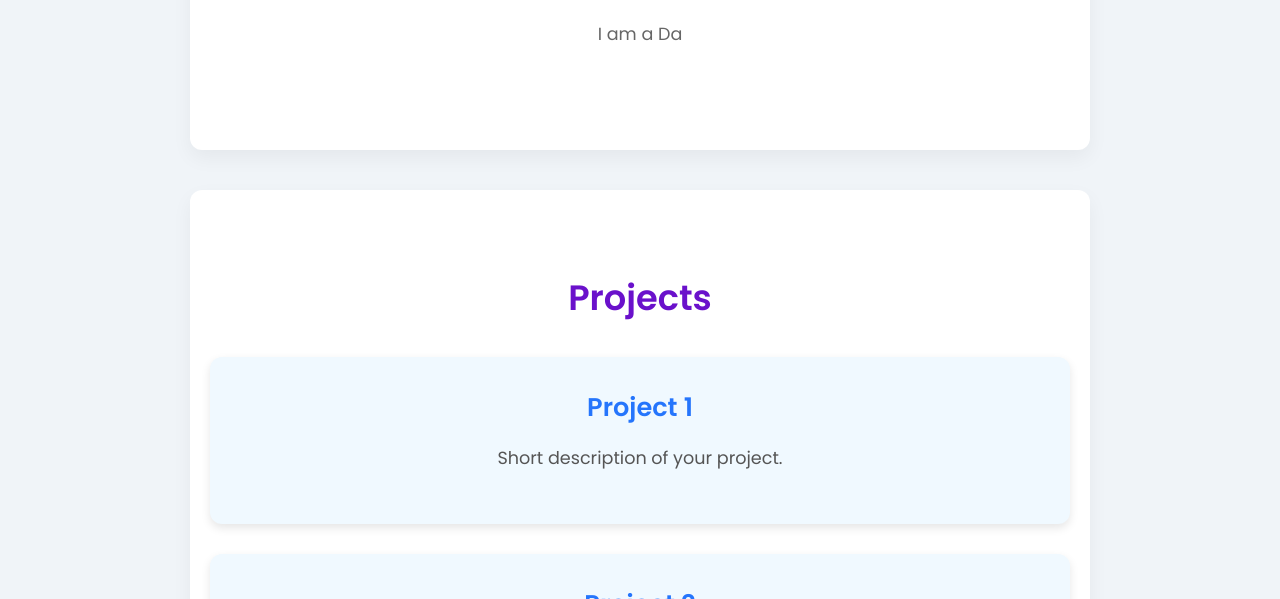
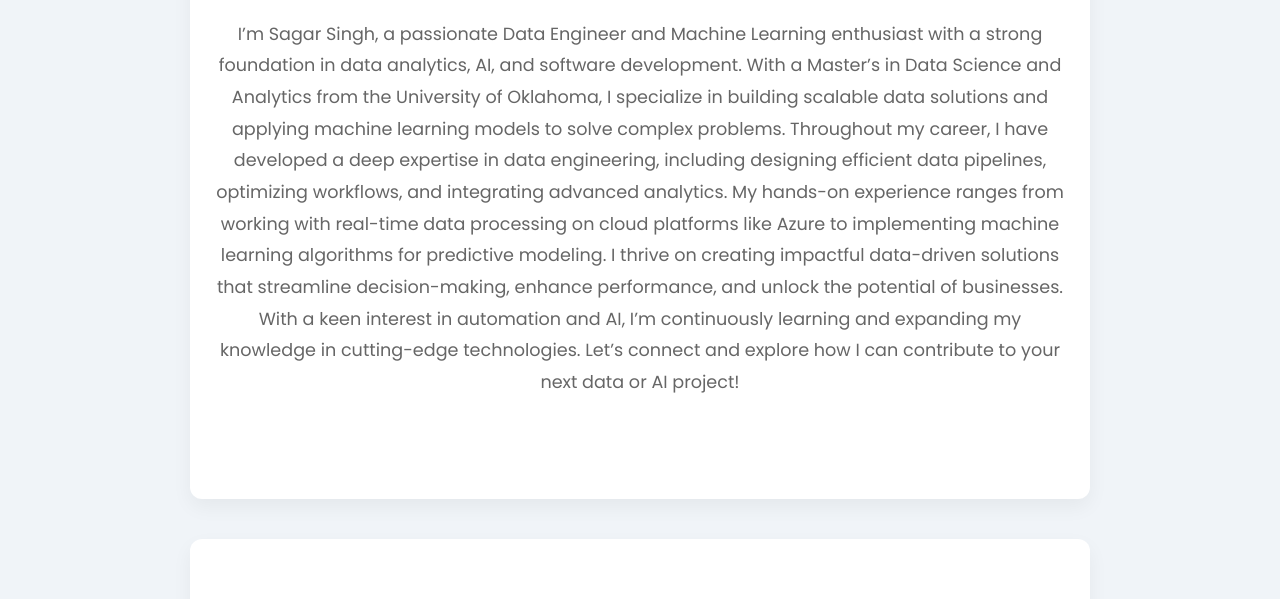
Before and after one commit to Singh-Sagar/Singh-Sagar.github.io, a plain HTML site: page index.html in a window 1280 px wide. Shown: the part 611-1210 px from the top of the page. Drawn offline with Linux system fonts and the light colour scheme.

Commit message:
about me

```diff
--- a/index.html
+++ b/index.html
@@ -27,7 +27,13 @@
     <!-- About Section -->
     <section id="about">
         <h2>About Me</h2>
-        <p> I am a Da</p>
+        <p> I’m Sagar Singh, a passionate Data Engineer and Machine Learning enthusiast with a strong foundation in data analytics, AI, and software development. With a Master’s in Data Science and Analytics from the University of Oklahoma, I specialize in building scalable data solutions and applying machine learning models to solve complex problems.
+
+            Throughout my career, I have developed a deep expertise in data engineering, including designing efficient data pipelines, optimizing workflows, and integrating advanced analytics. My hands-on experience ranges from working with real-time data processing on cloud platforms like Azure to implementing machine learning algorithms for predictive modeling.
+
+            I thrive on creating impactful data-driven solutions that streamline decision-making, enhance performance, and unlock the potential of businesses. With a keen interest in automation and AI, I’m continuously learning and expanding my knowledge in cutting-edge technologies.
+
+            Let’s connect and explore how I can contribute to your next data or AI project!</p>
     </section>
 
     <!-- Projects Section -->
```
